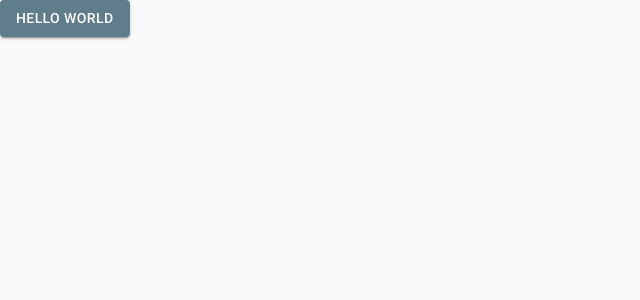
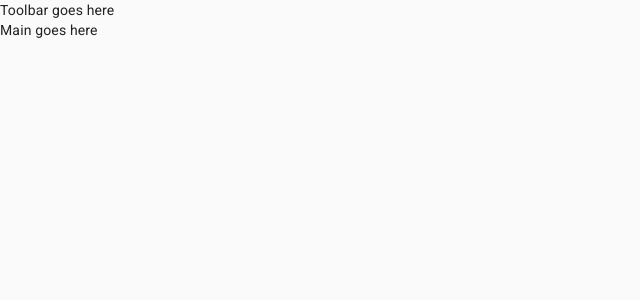
Before and after one commit to drod1000/portfolio-tracker-client, a React (Create React App) app: page / in a window 1280 px wide. Shown: the top 300 px of the page, without its empty margins (0-640 px from the left). Built offline with nearby package versions, Linux system fonts and the light colour scheme.

Commit message:
Adds aux and layout HOCs

```diff
--- a/src/App.js
+++ b/src/App.js
@@ -4,9 +4,8 @@ import cyan from '@material-ui/core/colors/cyan';
 import { createMuiTheme } from '@material-ui/core/styles';
 import { ThemeProvider } from '@material-ui/styles';
 
-import Button from '@material-ui/core/Button';
-
 import './App.css';
+import Layout from './components/hoc/Layout/Layout';
 
 const theme = createMuiTheme({
   palette: {
@@ -18,9 +17,7 @@ const theme = createMuiTheme({
 function App() {
   return (
     <ThemeProvider theme={theme}>
-      <Button variant="contained" color="primary">
-        Hello World
-      </Button>
+      <Layout></Layout>
     </ThemeProvider>
   );
 }
--- /dev/null
+++ b/src/components/hoc/Aux/Aux.js
@@ -0,0 +1,3 @@
+const aux = (props) => props.children;
+
+export default aux;
--- /dev/null
+++ b/src/components/hoc/Layout/Layout.js
@@ -0,0 +1,19 @@
+import React , { Component } from 'react';
+
+import Aux from '../Aux/Aux';
+
+class Layout extends Component {
+
+  render () {
+    return (
+      <Aux>
+        <div>Toolbar goes here</div>
+        <main>
+          Main goes here
+        </main>
+      </Aux>
+    )
+  }
+}
+
+export default Layout;
```
